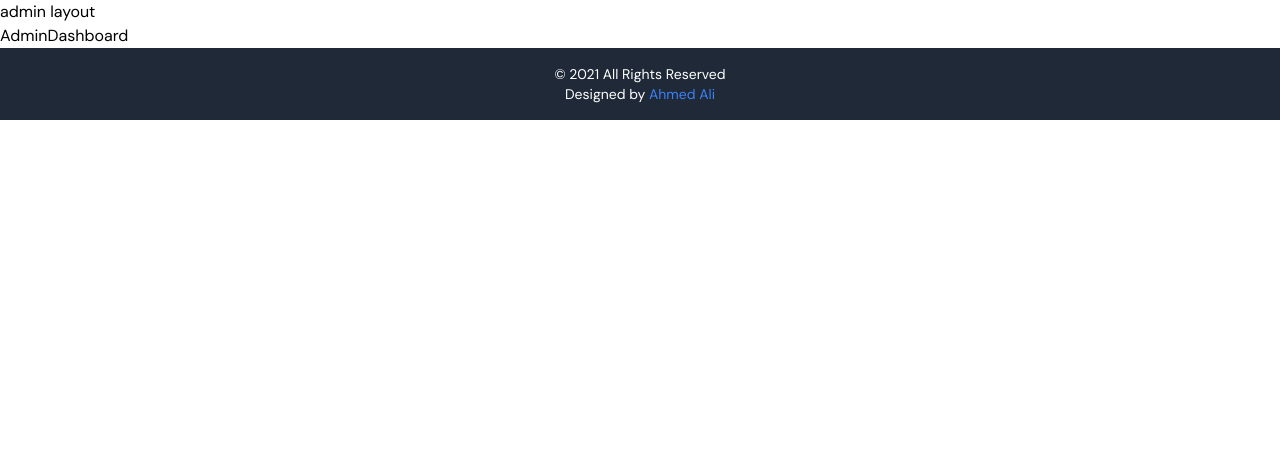
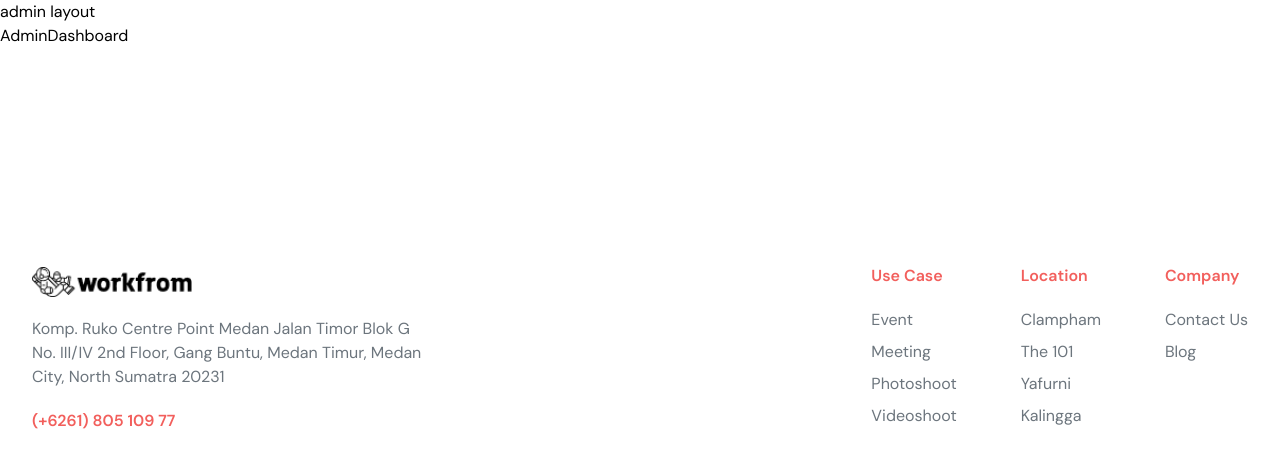
Before and after one commit to mrizkyrn/workfrom-frontend, a React (Vite) app: page /admin in a window 1280 px wide. Shown: the top 468 px of the page. Built offline with nearby package versions, Linux system fonts and the light colour scheme.

Commit message:
feat(homepage): add faq section

```diff
--- a/src/components/Footer.jsx
+++ b/src/components/Footer.jsx
@@ -1,14 +1,47 @@
+import { Link } from "react-router-dom";
+import Container from "./Container";
+
 const Footer = () => {
    return (
-      <div className="bg-gray-800 text-white flex flex-col justify-center items-center py-4">
-         <p className="text-sm">© 2021 All Rights Reserved</p>
-         <p className="text-sm">
-            Designed by{" "}
-            <a href="https://www.linkedin.com/in/ahmed-ali-3a0b6a1a3/" className="text-blue-500">
-               Ahmed Ali
-            </a>
-         </p>
-      </div>
+      <Container>
+         <div className="flex justify-between items-center py-10 w-full mt-44">
+            <div className="flex flex-col justify-center items-start gap-5 w-1/3">
+               <img src="/Logo-WF.png" alt="Logo" className="w-40" />
+               <p className="text-[#6C757D]">
+                  Komp. Ruko Centre Point Medan Jalan Timor Blok G No. III/IV 2nd Floor, Gang Buntu, Medan Timur, Medan
+                  City, North Sumatra 20231
+               </p>
+               <p className="text-primary font-semibold">(+6261) 805 109 77</p>
+            </div>
+            <div className="flex justify-center items-start gap-16">
+               <div>
+                  <Link to="/use-case" className="text-primary font-semibold">
+                     Use Case
+                  </Link>
+                  <p className="text-[#6C757D] mb-2 mt-5">Event</p>
+                  <p className="text-[#6C757D] mb-2">Meeting</p>
+                  <p className="text-[#6C757D] mb-2">Photoshoot</p>
+                  <p className="text-[#6C757D] mb-2">Videoshoot</p>
+               </div>
+               <div>
+                  <Link to="/use-case" className="text-primary font-semibold">
+                     Location
+                  </Link>
+                  <p className="text-[#6C757D] mb-2 mt-5">Clampham</p>
+                  <p className="text-[#6C757D] mb-2">The 101</p>
+                  <p className="text-[#6C757D] mb-2">Yafurni</p>
+                  <p className="text-[#6C757D] mb-2">Kalingga</p>
+               </div>
+               <div>
+                  <Link to="/use-case" className="text-primary font-semibold">
+                     Company
+                  </Link>
+                  <p className="text-[#6C757D] mb-2 mt-5">Contact Us</p>
+                  <p className="text-[#6C757D] mb-2">Blog</p>
+               </div>
+            </div>
+         </div>
+      </Container>
    );
 };
 
--- a/src/components/CaseCard.jsx
+++ b/src/components/cards/CaseCard.jsx
@@ -3,7 +3,7 @@ import { Link } from "react-router-dom";
 
 const CaseCard = ({ imageSrc, title, description }) => {
    return (
-      <div className="bg-cover bg-center h-[500px] w-[500px] flex flex-col justify-between items-start rounded-lg p-5 border-2 rounded-xl">
+      <div className="bg-cover bg-center h-[500px] w-[500px] flex flex-col justify-between items-start p-5 border-2 rounded-xl">
          <div className="w-full h-72">
             <img src={imageSrc} alt="Case" className="w-full h-full object-cover rounded-md" />
          </div>
--- /dev/null
+++ b/src/components/cards/FaqCard.jsx
@@ -0,0 +1,56 @@
+import { useState } from "react";
+
+import PropTypes from "prop-types";
+
+const FaqCard = ({ question, answer }) => {
+   const [isOpen, setIsOpen] = useState(false);
+
+   return (
+      <div className="flex justify-start items-start gap-5 shadow-xl w-3/4 border-2 rounded-md p-12">
+         <button className=" text-primary" onClick={() => setIsOpen((prev) => !prev)}>
+            {isOpen ? (
+               <svg
+                  xmlns="http://www.w3.org/2000/svg"
+                  fill="none"
+                  viewBox="0 0 24 24"
+                  strokeWidth="1.5"
+                  stroke="currentColor"
+                  className="w-10 h-10"
+               >
+                  <path
+                     strokeLinecap="round"
+                     strokeLinejoin="round"
+                     d="M9.75 9.75l4.5 4.5m0-4.5l-4.5 4.5M21 12a9 9 0 11-18 0 9 9 0 0118 0z"
+                  />
+               </svg>
+            ) : (
+               <svg
+                  xmlns="http://www.w3.org/2000/svg"
+                  fill="none"
+                  viewBox="0 0 24 24"
+                  strokeWidth={1.5}
+                  stroke="currentColor"
+                  className="w-10 h-10"
+               >
+                  <path
+                     strokeLinecap="round"
+                     strokeLinejoin="round"
+                     d="M12 9v6m3-3H9m12 0a9 9 0 11-18 0 9 9 0 0118 0z"
+                  />
+               </svg>
+            )}
+         </button>
+         <div className="flex flex-col">
+            <h2 className="font-bold text-3xl text-dark1">{question}</h2>
+            {isOpen && <p className="paragraph mt-5">{answer}</p>}
+         </div>
+      </div>
+   );
+};
+
+FaqCard.propTypes = {
+   question: PropTypes.string.isRequired,
+   answer: PropTypes.string.isRequired,
+};
+
+export default FaqCard;
--- a/src/components/SpaceCard.jsx
+++ b/src/components/cards/SpaceCard.jsx
@@ -1,9 +1,9 @@
 import PropTypes from "prop-types";
-import Button from "./Button";
+import Button from "../Button";
 
 const SpaceCard = ({ title, location, address }) => {
    return (
-      <div className="h-[550px] max-w-[350px] flex flex-col justify-between items-center border-2 rounded-md pb-8">
+      <div className="h-[550px] max-w-[350px] flex flex-col justify-between items-center border-2 rounded-md pb-8 bg-white">
          <div>
             <div className="w-full h-52 mb-5">
                <img
--- a/src/components/UseCaseCard.jsx
+++ b/src/components/cards/UseCaseCard.jsx
@@ -1,5 +1,5 @@
 import PropTypes from "prop-types";
-import Tag from "./Tag";
+import Tag from "../Tag";
 
 const UseCaseCard = () => {
    return (
@@ -20,7 +20,9 @@ const UseCaseCard = () => {
                <p className="font-semibold">30 Person</p>
             </div>
             <p>buliding name</p>
-            <h2><span className="font-semibold text-2xl text-primary">1.400.000</span>/year</h2>
+            <h2>
+               <span className="font-semibold text-2xl text-primary">1.400.000</span>/year
+            </h2>
             <p>Komplek Multatuli Indah, Jl. Multatuli No.30-31, Hamdan, Kec. Medan Maimun, 20212</p>
          </div>
       </div>
--- a/src/contexts/ContextProvider.jsx
+++ b/src/contexts/ContextProvider.jsx
@@ -60,4 +60,5 @@ export const ContextProvider = ({ children }) => {
    );
 };
 
+// eslint-disable-next-line react-refresh/only-export-components
 export const useStateContext = () => useContext(StateContext);
--- a/src/views/Location.jsx
+++ b/src/views/Location.jsx
@@ -1,14 +1,23 @@
+import { useState } from "react";
 import Container from "../components/Container";
-import SpaceCard from "../components/SpaceCard";
+import SpaceCard from "../components/cards/SpaceCard";
 
 const Location = () => {
+   const [location, setLocation] = useState("Jakarta");
+   const [keyword, setKeyword] = useState("");
+
+   const handleSubmit = (e) => {
+      e.preventDefault();
+      console.log(location, keyword);
+   };
+
    return (
       <>
          <Container>
             <div className="flex justify-between items-center mt-10">
                <h1 className="heading-1">Location</h1>
                <p>
-                  Home &gt; <span>Location</span>
+                  Home &gt; <span className="text-primary">Location</span>
                </p>
             </div>
          </Container>
@@ -24,6 +33,7 @@ const Location = () => {
                      <path d="M412 0L206 232 0 0h412z" fill="currentColor" fillRule="evenodd" />
                   </svg>
                   <select
+                     onChange={(e) => setLocation(e.target.value)}
                      className="w-40 border-y-2 border-l-2 border-gray-300 rounded-s-full text-gray-600 h-16 pl-5 pr-10 bg-white hover:border-gray-400 focus:outline-none appearance-none"
                      placeholder="Regular input"
                   >
@@ -34,11 +44,15 @@ const Location = () => {
                </div>
 
                <input
+                  onChange={(e) => setKeyword(e.target.value)}
                   type="text"
                   className="border-y-2 border-r-0 border-l border-gray-300 text-gray-600 h-16 w-1/2 pl-5 pr-10 bg-white focus:outline-none appearance-none"
                   placeholder="Regular input"
                />
-               <button className="border-y-2 border-r-2 border-l-0 border-gray-300 rounded-e-full h-16 px-5">
+               <button
+                  onClick={handleSubmit}
+                  className="border-y-2 border-r-2 border-l-0 border-gray-300 rounded-e-full h-16 px-5"
+               >
                   <svg
                      xmlns="http://www.w3.org/2000/svg"
                      fill="none"
--- a/src/views/UseCase.jsx
+++ b/src/views/UseCase.jsx
@@ -1,5 +1,5 @@
 import Container from "../components/Container";
-import UseCaseCard from "../components/UseCaseCard";
+import UseCaseCard from "../components/cards/UseCaseCard";
 
 const UseCase = () => {
    return (
@@ -8,7 +8,7 @@ const UseCase = () => {
             <div className="flex justify-between items-center mt-10">
                <h1 className="heading-1">Use Case</h1>
                <p>
-                  Home &gt; <span>Use Case</span>
+                  Home &gt; <span className="text-primary">Use Case</span>
                </p>
             </div>
          </Container>
```
Also changed, not shown: src/views/Landing.jsx (+27 -3 lines).
